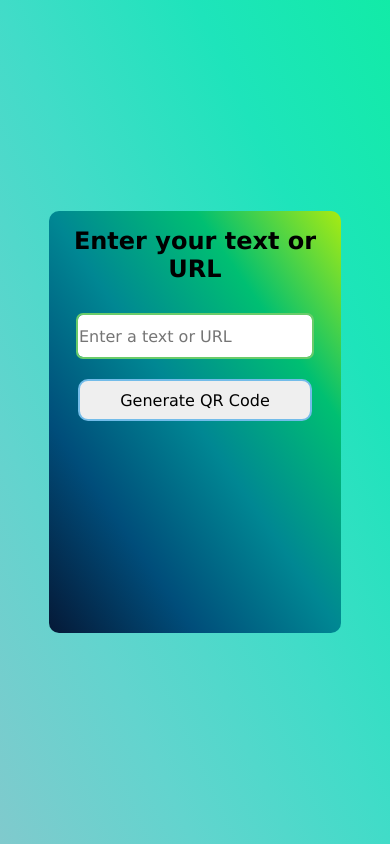
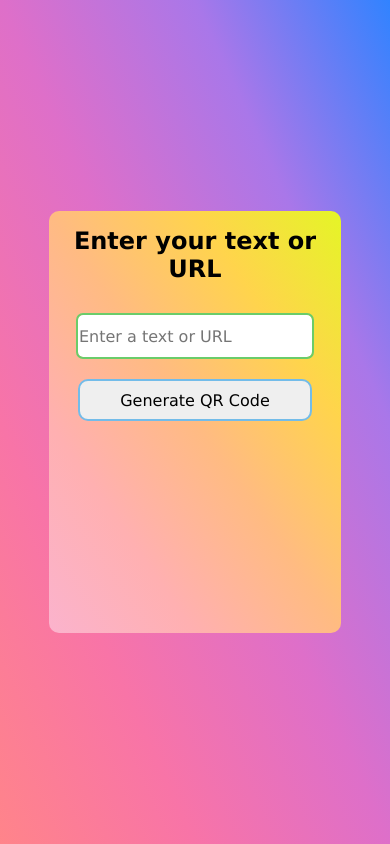
Before and after one commit to Mkmihir16/QR-generator, a plain HTML site: page index.html in a window 390 px wide. Drawn offline with Linux system fonts and the light colour scheme.

Commit message:
chaned in bg colors

```diff
--- a/responsive.css
+++ b/responsive.css
@@ -1,7 +1,11 @@
 @media screen and (max-width:800px){
+    body{
+        background-image: linear-gradient(to right top, #ff848a, #f874a7, #de6fc9, #a977e9, #3183ff);
+    }
     .container{
         height: 50vh;
         width: 75vw;
+        background-image: linear-gradient(to right top, #fbb3cd, #ffb0b1, #ffbb82, #ffd44c, #e5f526);
     }
     input
     {
```
